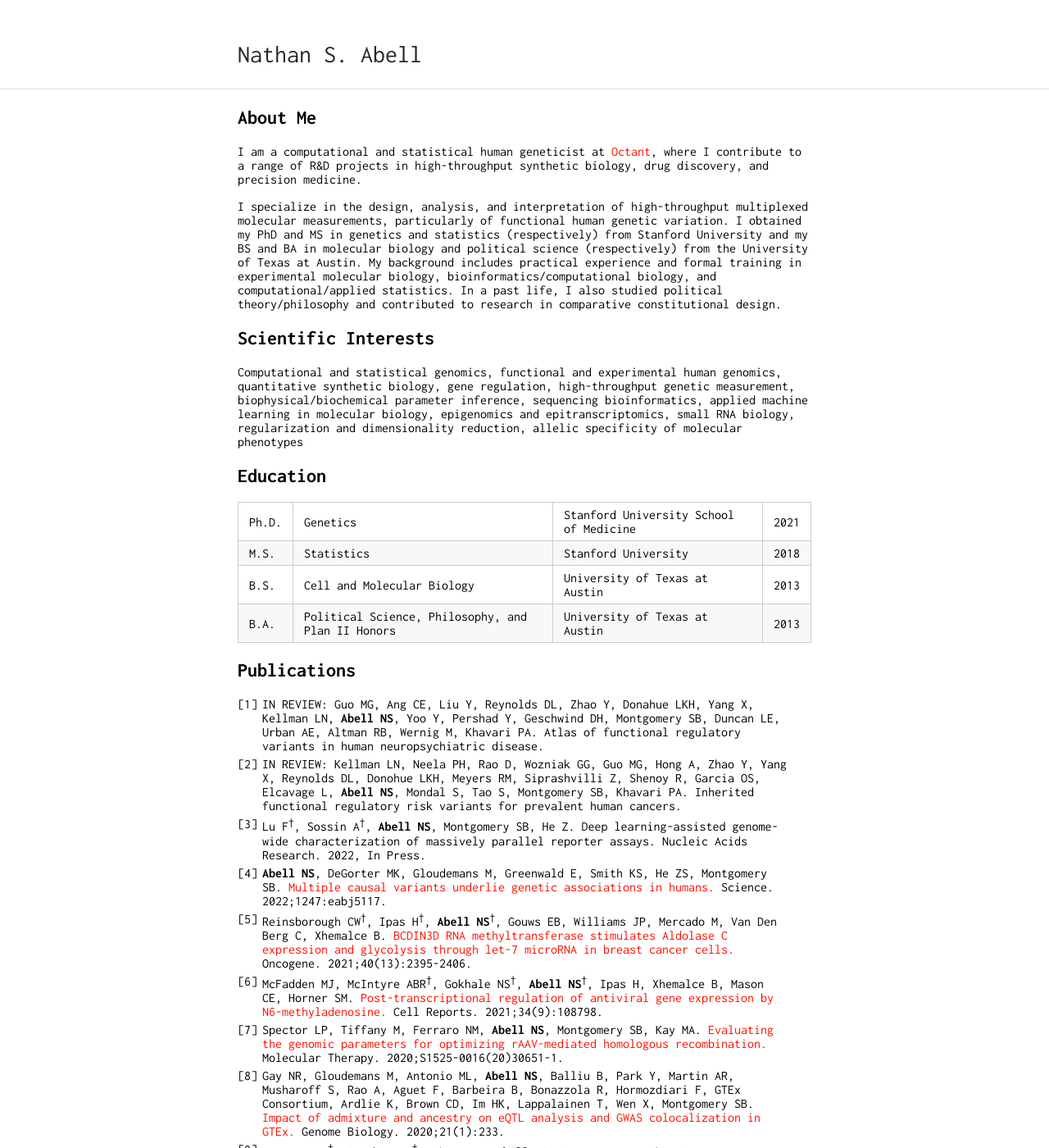
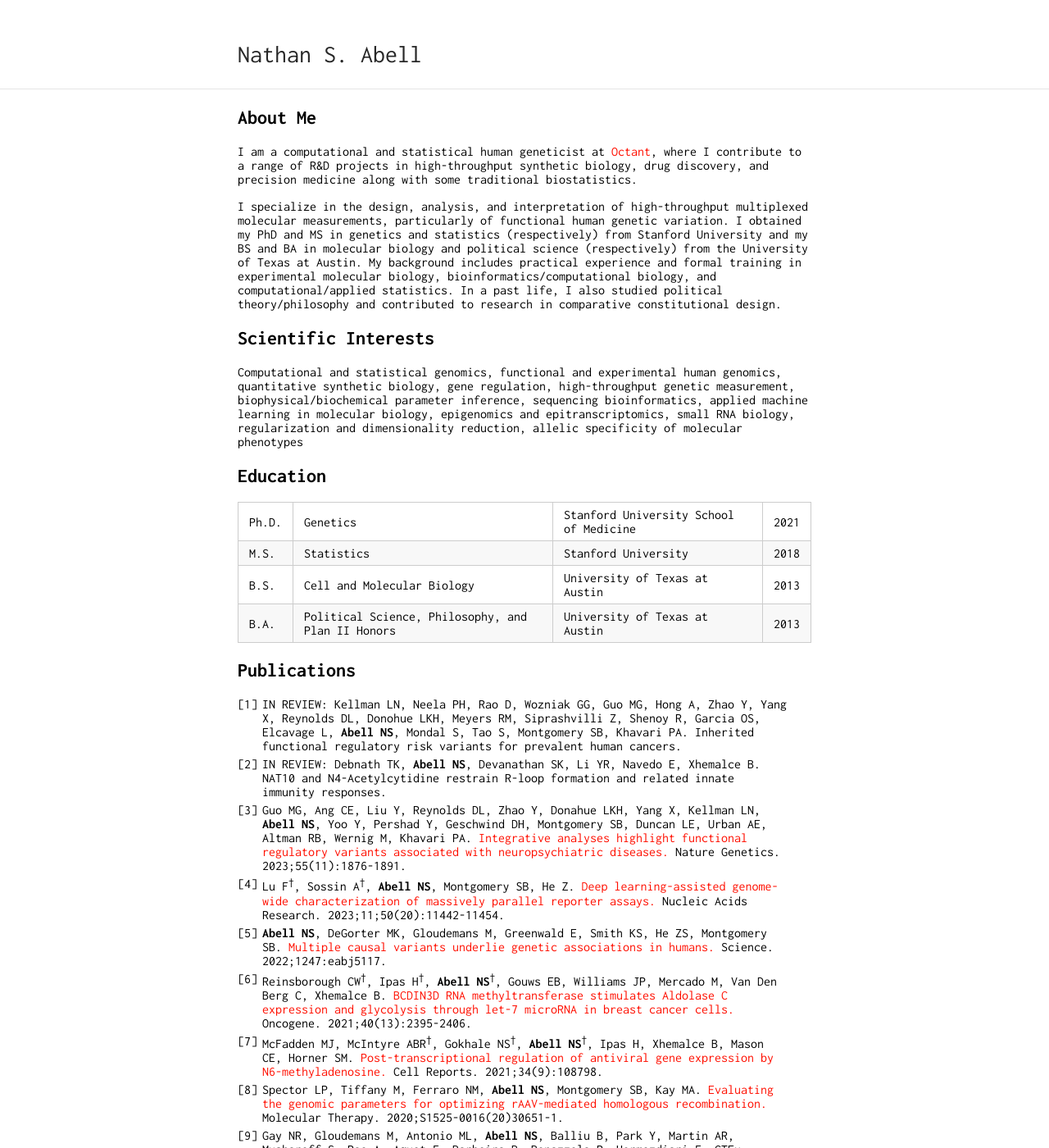
Before and after one commit to nsabell/nsabell.github.io, a Jekyll site: the page built from index.md, in a window 1280 px wide and 1400 px high. Shown: the whole window at 82% size. Built offline with Jekyll 4.4.1, drawn with Linux system fonts in a browser that asks for light colours; our own code applies the rules of GitHub Pages for plain Markdown files; some of the changed text lies outside the part shown.

Commit message:
cv update

```diff
--- a/index.md
+++ b/index.md
@@ -5,7 +5,7 @@ markdown: kramdown
 
 ## About Me
 
-I am a computational and statistical human geneticist at [Octant](https://www.octant.bio/), where I contribute to a range of R&D projects in high-throughput synthetic biology, drug discovery, and precision medicine.
+I am a computational and statistical human geneticist at [Octant](https://www.octant.bio/), where I contribute to a range of R&D projects in high-throughput synthetic biology, drug discovery, and precision medicine along with some traditional biostatistics.
 
 I specialize in the design, analysis, and interpretation of high-throughput multiplexed molecular measurements, particularly of functional human genetic variation. I obtained my PhD and MS in genetics and statistics (respectively) from Stanford University and my BS and BA in molecular biology and political science (respectively) from the University of Texas at Austin. My background includes practical experience and formal training in experimental molecular biology, bioinformatics/computational biology, and computational/applied statistics. In a past life, I also studied political theory/philosophy and contributed to research in comparative constitutional design.
 
@@ -22,9 +22,10 @@ Computational and statistical genomics, functional and experimental human genomi
 
 ## Publications
 
-0. IN REVIEW: Guo MG, Ang CE, Liu Y, Reynolds DL, Zhao Y, Donahue LKH, Yang X, Kellman LN, **Abell NS**, Yoo Y, Pershad Y, Geschwind DH, Montgomery SB, Duncan LE, Urban AE, Altman RB, Wernig M, Khavari PA. Atlas of functional regulatory variants in human neuropsychiatric disease.
 0. IN REVIEW: Kellman LN, Neela PH, Rao D, Wozniak GG, Guo MG, Hong A, Zhao Y, Yang X, Reynolds DL, Donohue LKH, Meyers RM, Siprashvilli Z, Shenoy R, Garcia OS, Elcavage L, **Abell NS**, Mondal S, Tao S, Montgomery SB, Khavari PA. Inherited functional regulatory risk variants for prevalent human cancers.
-0. Lu F<sup>&dagger;</sup>, Sossin A<sup>&dagger;</sup>, **Abell NS**, Montgomery SB, He Z. Deep learning-assisted genome-wide characterization of massively parallel reporter assays. Nucleic Acids Research. 2022, In Press.
+0. IN REVIEW: Debnath TK, **Abell NS**, Devanathan SK, Li YR, Navedo E, Xhemalce B. NAT10 and N4-Acetylcytidine restrain R-loop formation and related innate immunity responses.
+0. Guo MG, Ang CE, Liu Y, Reynolds DL, Zhao Y, Donahue LKH, Yang X, Kellman LN, **Abell NS**, Yoo Y, Pershad Y, Geschwind DH, Montgomery SB, Duncan LE, Urban AE, Altman RB, Wernig M, Khavari PA. [Integrative analyses highlight functional regulatory variants associated with neuropsychiatric diseases.](https://pubmed.ncbi.nlm.nih.gov/37857935/) Nature Genetics. 2023;55(11):1876-1891.
+0. Lu F<sup>&dagger;</sup>, Sossin A<sup>&dagger;</sup>, **Abell NS**, Montgomery SB, He Z. [Deep learning-assisted genome-wide characterization of massively parallel reporter assays.](https://pubmed.ncbi.nlm.nih.gov/36350674/) Nucleic Acids Research. 2023;11;50(20):11442-11454.
 0. **Abell NS**, DeGorter MK, Gloudemans M, Greenwald E, Smith KS, He ZS, Montgomery SB. [Multiple causal variants underlie genetic associations in humans.](https://www.science.org/doi/10.1126/science.abj5117) Science. 2022;1247:eabj5117.
 0. Reinsborough CW<sup>&dagger;</sup>, Ipas H<sup>&dagger;</sup>, **Abell NS**<sup>&dagger;</sup>, Gouws EB, Williams JP, Mercado M, Van Den Berg C, Xhemalce B. [BCDIN3D RNA methyltransferase stimulates Aldolase C expression and glycolysis through let-7 microRNA in breast cancer cells.](https://pubmed.ncbi.nlm.nih.gov/33664453/) Oncogene. 2021;40(13):2395-2406.
 0. McFadden MJ, McIntyre ABR<sup>&dagger;</sup>, Gokhale NS<sup>&dagger;</sup>, **Abell NS**<sup>&dagger;</sup>, Ipas H, Xhemalce B, Mason CE, Horner SM. [Post-transcriptional regulation of antiviral gene expression by N6-methyladenosine.](https://pubmed.ncbi.nlm.nih.gov/33657363/) Cell Reports. 2021;34(9):108798.
--- a/test2.txt
+++ /dev/null
@@ -1 +0,0 @@
-gas
```
Also changed, not shown: other parts of index.md (+1 -1 lines).
